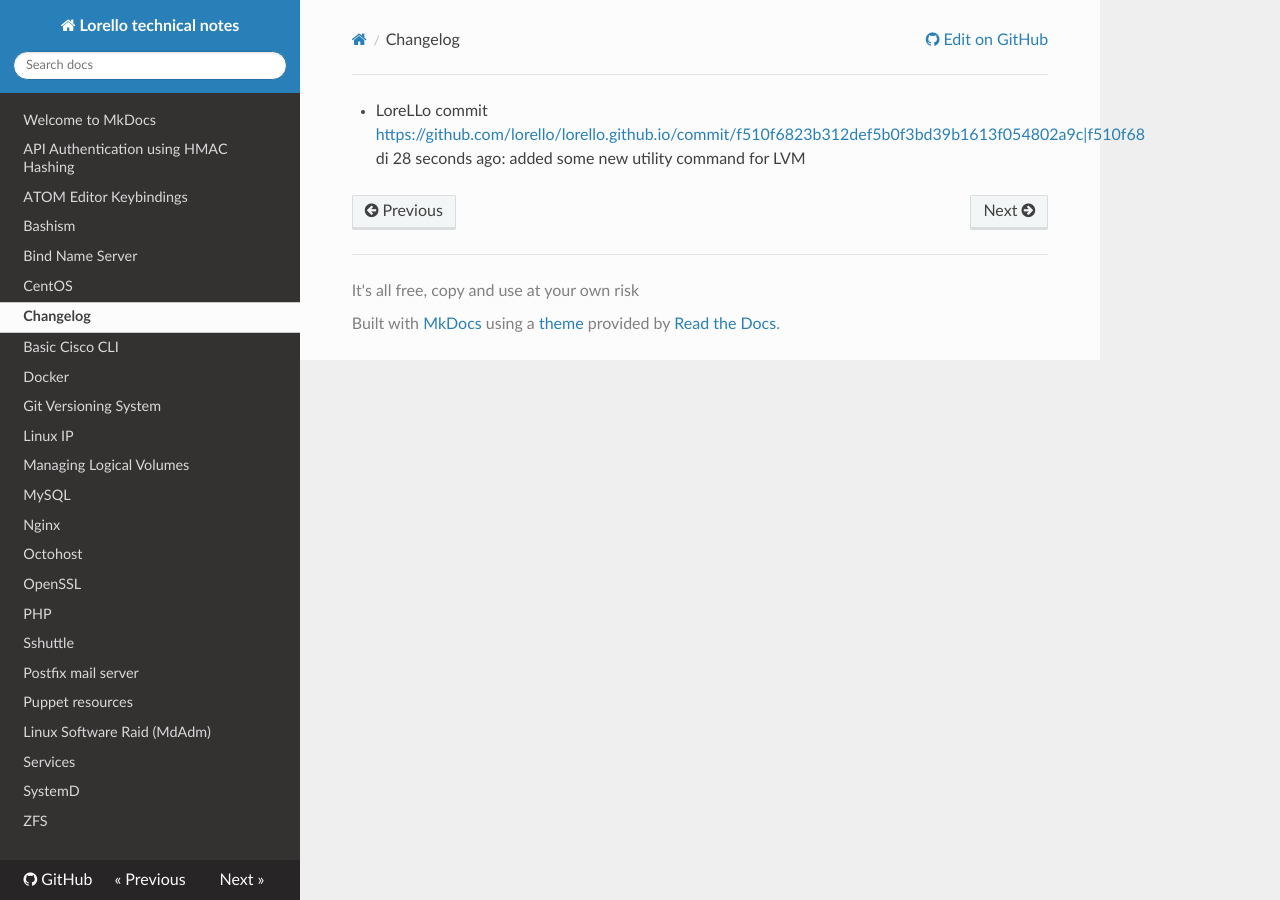
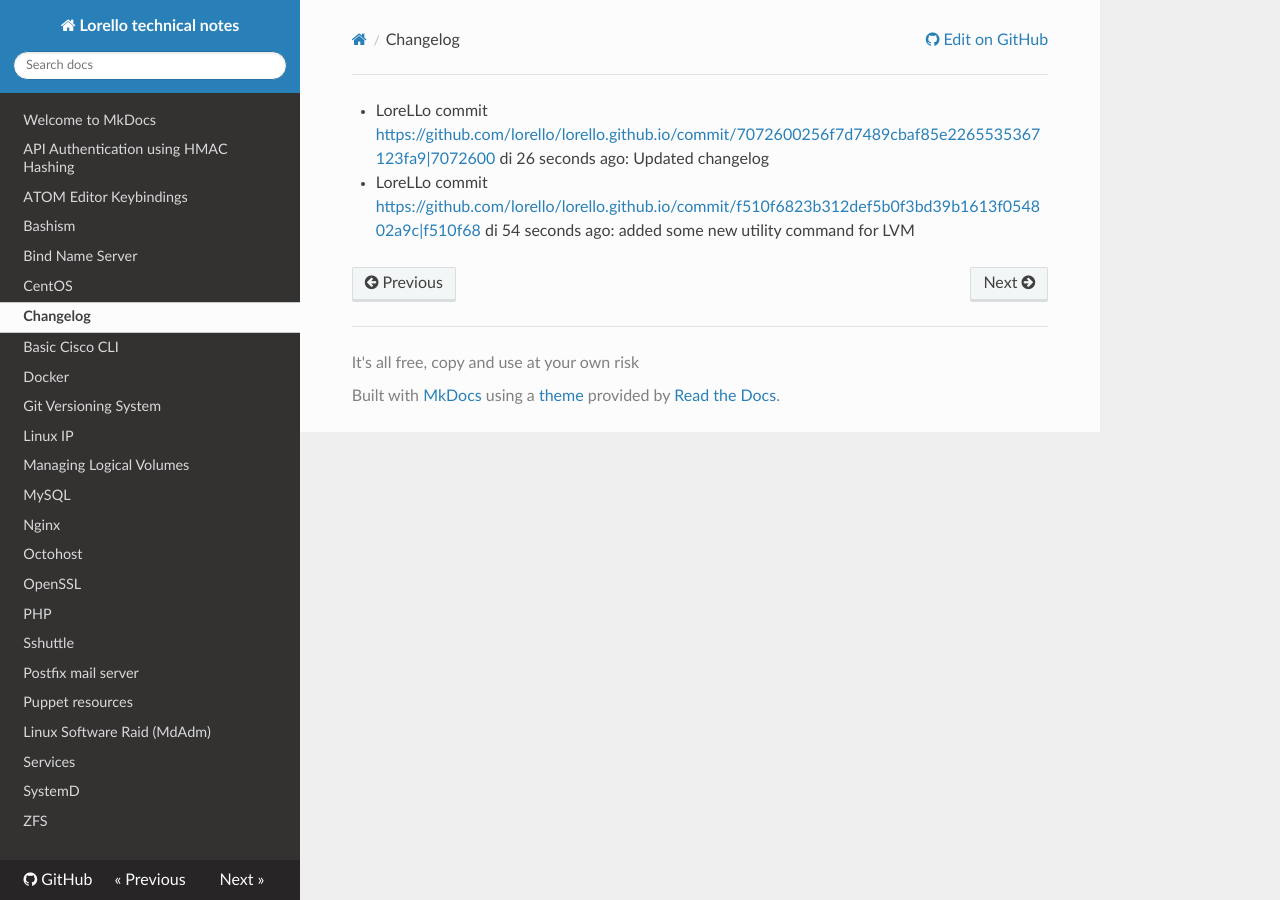
Before and after one commit to lorello/lorello.github.io, an MkDocs documentation site: the page built from docs/changelog.md, in a window 1280 px wide. Built offline with MkDocs 1.6.1, drawn with Linux system fonts in a browser that asks for light colours; nearby versions of some CDN libraries.

Commit message:
Updated changelog

```diff
--- a/docs/changelog.md
+++ b/docs/changelog.md
@@ -1 +1,3 @@
-* LoreLLo commit <https://github.com/lorello/lorello.github.io/commit/f510f6823b312def5b0f3bd39b1613f054802a9c|f510f68> di 28 seconds ago: added some new utility command for LVM
+* LoreLLo commit <https://github.com/lorello/lorello.github.io/commit/7072600256f7d7489cbaf85e2265535367123fa9|7072600> di 26 seconds ago: Updated changelog
+
+* LoreLLo commit <https://github.com/lorello/lorello.github.io/commit/f510f6823b312def5b0f3bd39b1613f054802a9c|f510f68> di 54 seconds ago: added some new utility command for LVM
```
